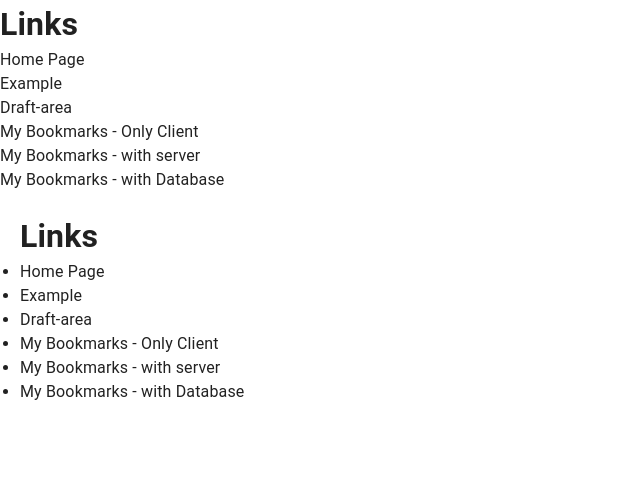
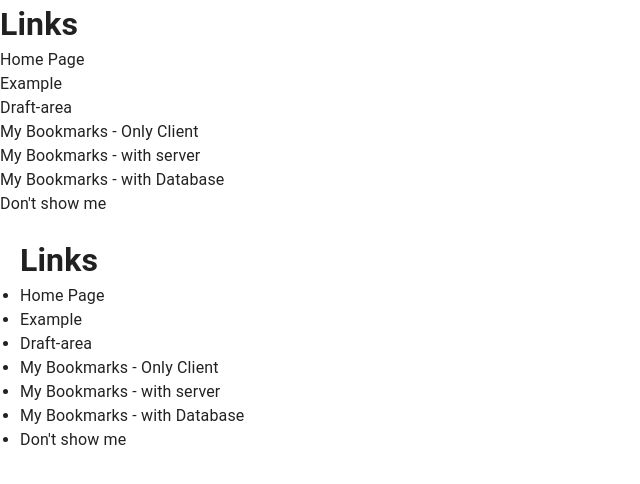
Before and after one commit to lingar-studying/studying-nextjs, a Next.js app: page /menus/main-layout in a window 1280 px wide. Shown: the top 484 px of the page, without its empty margins (0-640 px from the left). Built offline with nearby package versions, Linux system fonts and the light colour scheme.

Commit message:
Milestone- Exclude component from view

```diff
--- a/src/pages/_app.js
+++ b/src/pages/_app.js
@@ -2,6 +2,7 @@ import "@/styles/globals.css";
 
 import MainLayout from "./menus/main-layout";
 import {createTheme, CssBaseline, ThemeProvider} from "@mui/material";
+import {useRouter} from "next/router";
 
 // Create your theme
 const theme = createTheme({
@@ -16,16 +17,20 @@ const theme = createTheme({
 });
 
 export default function App({Component, pageProps}) {
-
+    const router = useRouter();
+    const excludedRoutes = ['/dont-show-me']; // Routes where the component should be hidden
 
     return (
         <>
             <ThemeProvider theme={theme}>
                 <CssBaseline/> {/* Apply baseline styling */}
                 <MainLayout>
+                    {!excludedRoutes.includes(router.pathname)
 
+                    &&  <Component {...pageProps} />
+                    }
 
-                    <Component {...pageProps} /></MainLayout>
+                   </MainLayout>
 
             </ThemeProvider>
         </>);
--- a/src/pages/menus/main-layout.jsx
+++ b/src/pages/menus/main-layout.jsx
@@ -25,6 +25,9 @@ const MainLayout = ({children})=> (<>
         <li>
             <Link href="/bookmark-app/bookmarks-database">My Bookmarks - with Database</Link>
         </li>
+        <li>
+            <Link href="/dont-show-me">Don't show me</Link>
+        </li>
     </ul>
     <>
         <main style = {{padding: "20px"}}>
```
Also changed, not shown: src/pages/dont-show-me.jsx (added, +14 -0 lines).
